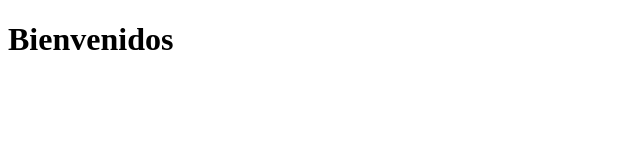
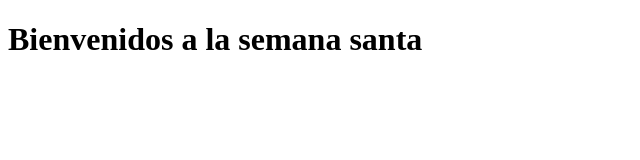
Before and after one commit to nerealzno/semana-santa, a plain HTML site: page index.html in a window 1280 px wide. Shown: the whole page, without its empty margins (0-640 px from the left). Drawn offline with Linux system fonts and the light colour scheme.

Commit message:
mas cambios

```diff
--- a/index.html
+++ b/index.html
@@ -6,6 +6,6 @@
     <title>Document</title>
 </head>
 <body>
-    <h1>Bienvenidos</h1>
+    <h1>Bienvenidos a la semana santa</h1>
 </body>
 </html>
```
